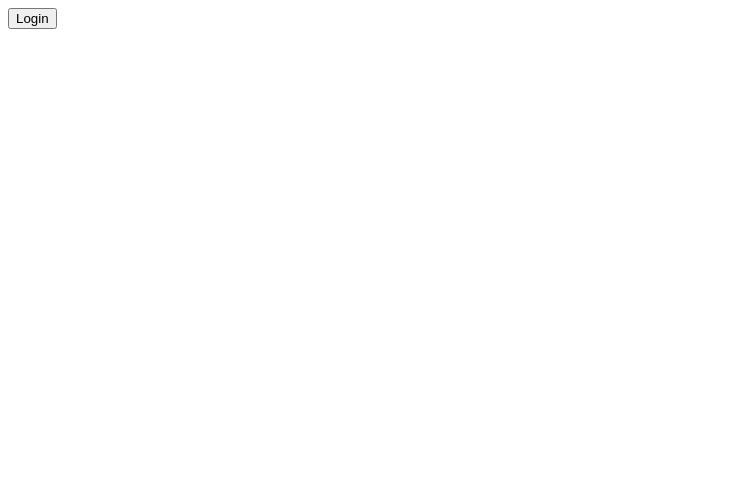
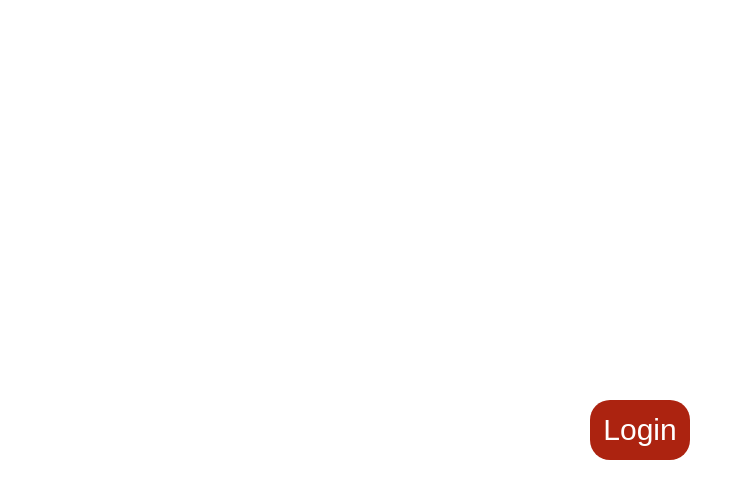
Before and after one commit to richardm213/spotify-top-songs, a React (Create React App) app in the folder client/: page / in a window 1280 px wide. Shown: the top 498 px of the page, without its empty margins (0-745 px from the left). Built offline with nearby package versions, Linux system fonts and the light colour scheme.

Commit message:
Add style to login button

```diff
--- a/client/src/components/Login/Login.js
+++ b/client/src/components/Login/Login.js
@@ -1,12 +1,15 @@
 import React from "react";
+import "./style.css";
 
 const Login = () => {
   const handleClick = () => {
     window.location.href = "http://localhost:8888/login";
   };
   return (
-    <div>
-      <button onClick={handleClick}>Login</button>
+    <div id="login">
+      <button id="" onClick={handleClick}>
+        Login
+      </button>
     </div>
   );
 };
--- /dev/null
+++ b/client/src/components/Login/style.css
@@ -0,0 +1,18 @@
+#login button {
+    position: absolute;
+    top: 50%;
+    left: 0;
+    right: 0;
+    margin: auto;
+    border: none;
+    border-radius: 20px;
+    width: 100px;
+    height: 60px;
+    background-color: #AC2310;
+    font-size: 30px;
+    color: white;
+}
+
+#login button:hover {
+    background-color: #c22c18;
+}
```
